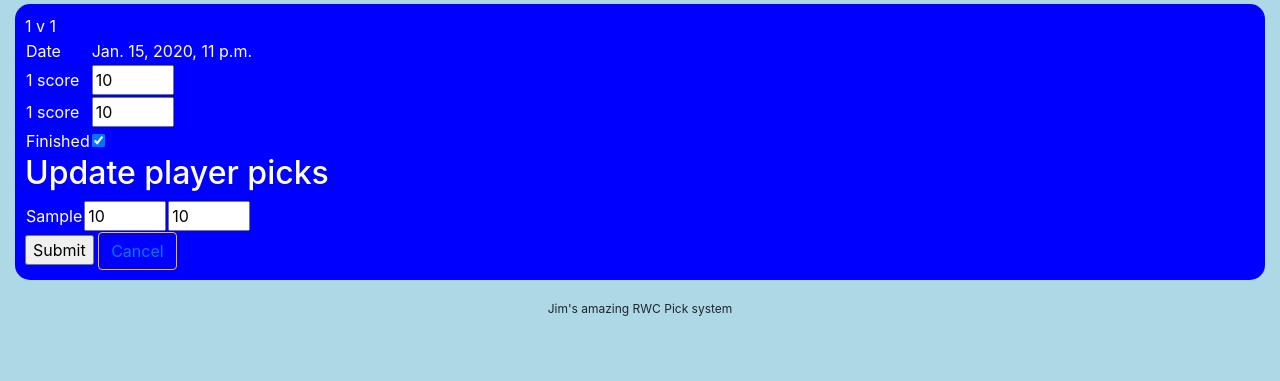
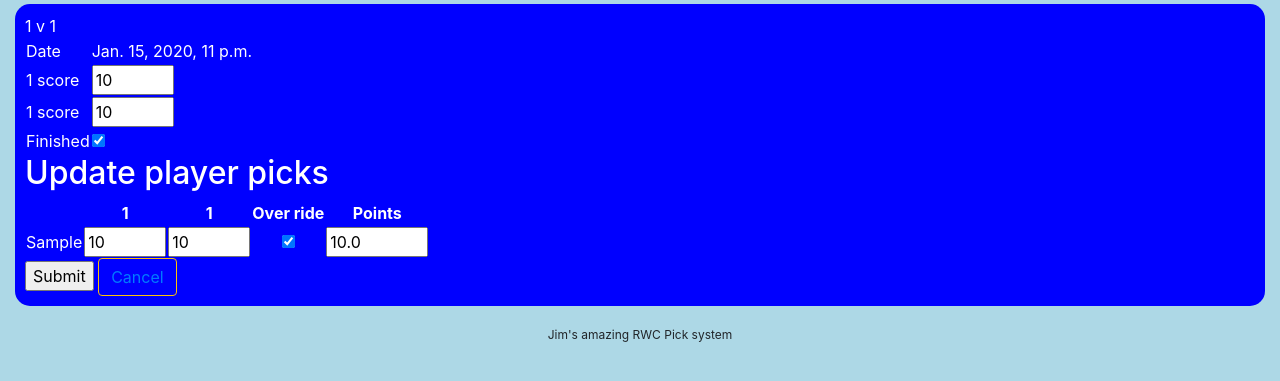
Before and after one commit to Jimboeri/rwc19, a Django app: page /rwc19/game/edit/1/ in a window 1280 px wide. Shown: the part 176-557 px from the top of the page. Run offline with Django 3.2, Linux system fonts and the light colour scheme; a user stored in the database is signed in; tables that the repository leaves empty hold one stand-in row (values such as "Sample post"); some libraries are stand-ins or nearby versions.

Commit message:
Added override

```diff
--- a/swim/rwc19/forms.py
+++ b/swim/rwc19/forms.py
@@ -7,10 +7,11 @@ from .models import Prediction, Game
 class PickDetailForm(forms.ModelForm):
     class Meta:
         model = Prediction
-        fields = ['score1', 'score2']
+        fields = ['score1', 'score2', 'override', 'points']
         widgets = {
             'score1': forms.TextInput(attrs={'size': 3}),
             'score2': forms.TextInput(attrs={'size': 3}),
+            'points': forms.TextInput(attrs={'size': 5}),
         }
 
 class gameForm(forms.ModelForm):
--- a/swim/rwc19/models.py
+++ b/swim/rwc19/models.py
@@ -70,6 +70,7 @@ class Prediction(models.Model):
     textname = models.CharField(max_length=50, blank=True, null=True)
     started = models.BooleanField(default=False)
     gamedate = models.DateTimeField(blank=True, null=True)
+    override = models.BooleanField(default=False)
 
 
     class Meta:
@@ -102,8 +103,9 @@ class Prediction(models.Model):
                     bonus = -5
         gameSpread = abs(self.game.score1 - self.game.score2)
         mySpread = abs(self.score1 - self.score2)
-        if self.result == True:
-            self.points = win_diff + abs(gameSpread - mySpread) + bonus
-        else:
-            self.points = 100
+        if not self.override:
+            if self.result == True:
+                self.points = win_diff + abs(gameSpread - mySpread) + bonus
+            else:
+                self.points = 100
         return()
--- a/swim/rwc19/static/rwc19/style.css
+++ b/swim/rwc19/static/rwc19/style.css
@@ -82,6 +82,18 @@ body {
   font-weight: bold;
 }
 
+table.formtable{
+  text-align: center;
+}
+
+th.formtable{
+  text-align: center;
+}
+
+td.formtable{
+  text-align: center;
+}
+
 /*  -------------------------------------
 ID Selectors
 ------------------------------------- */
--- a/swim/rwc19/templates/rwc19/gameEdit.html
+++ b/swim/rwc19/templates/rwc19/gameEdit.html
@@ -36,12 +36,25 @@ Game Edit
 
           </table>
           <h2>Update player picks</h2>
-          <table>
+          <table class='formtable'>
+            <tr class='formtable'>
+              <th></th>
+              <th class='formtable'>{{ gForm.instance.Team1 }} </th>
+              <th class='formtable'>{{ gForm.instance.Team2 }} </th>
+              {% if gForm.instance.finished %}
+                <th class='formtable'>Over ride</th>
+                <th class='formtable'>Points</th>
+              {% endif %}
+            </tr>
             {% for form in formset %}
               <tr>
-                <td>{{form.instance.player.user.username|title}}</td>
-                <td>{{ form.score1 }}</td>
-                <td>{{ form.score2 }}</td>
+                <td class='formtable'>{{form.instance.player.user.username|title}}</td>
+                <td class='formtable'>{{ form.score1 }}</td>
+                <td class='formtable'>{{ form.score2 }}</td>
+                {% if gForm.instance.finished %}
+                  <td class='formtable'>{{ form.override }}</td>
+                  <td class='formtable'>{{ form.points }}</td>
+                {% endif %}
                 <td>{{ form.id }}</td>
               </tr>
               {% endfor %}
--- a/swim/rwc19/templates/rwc19/pickUpdate.html
+++ b/swim/rwc19/templates/rwc19/pickUpdate.html
@@ -19,7 +19,8 @@ Your picks
               <td>{{form.instance.textname}}</td>
               <td>{{ form.score1 }}</td>
               <td>{{ form.score2 }}</td>
-              <td>{{ form.id }}</td>
+              <td>{{ form.override }}</td>
+              <td>{{ form.points }}</td>
             </tr>
             {% endfor %}
           </table>
--- a/swim/rwc19/views.py
+++ b/swim/rwc19/views.py
@@ -90,21 +90,27 @@ def gameEdit(request, game_id):
         gForm = gameForm(request.POST, instance = game)
         fPicks = PickFormSet(request.POST, queryset = Prediction.objects.filter(game=game).order_by('player__user__username'))
         highPoint = 0
+        print("BP1")
         if gForm.is_valid():
+            print("BP2")
             gForm.save()
             if fPicks.is_valid():
+                print("Valid picks")
                 fPicks.save()
+            else:
+                print(fPicks.errors)
             pList = Prediction.objects.filter(game=game)
             for p in pList:
-                p.calcScore()
-                if p.result:
-                    if p.points > highPoint:
-                        highPoint = p.points
+                if not p.override:
+                    p.calcScore()
+                    if p.result:
+                        if p.points > highPoint:
+                            highPoint = p.points
                 p.save()
             game.high_point = highPoint
             game.save()
             for p in pList:
-                if not p.result:
+                if not p.result and not p.override:
                     p.points = game.high_point
                     p.save()
 
```
Also changed, not shown: swim/rwc19/migrations/0012_prediction_override.py (added).
